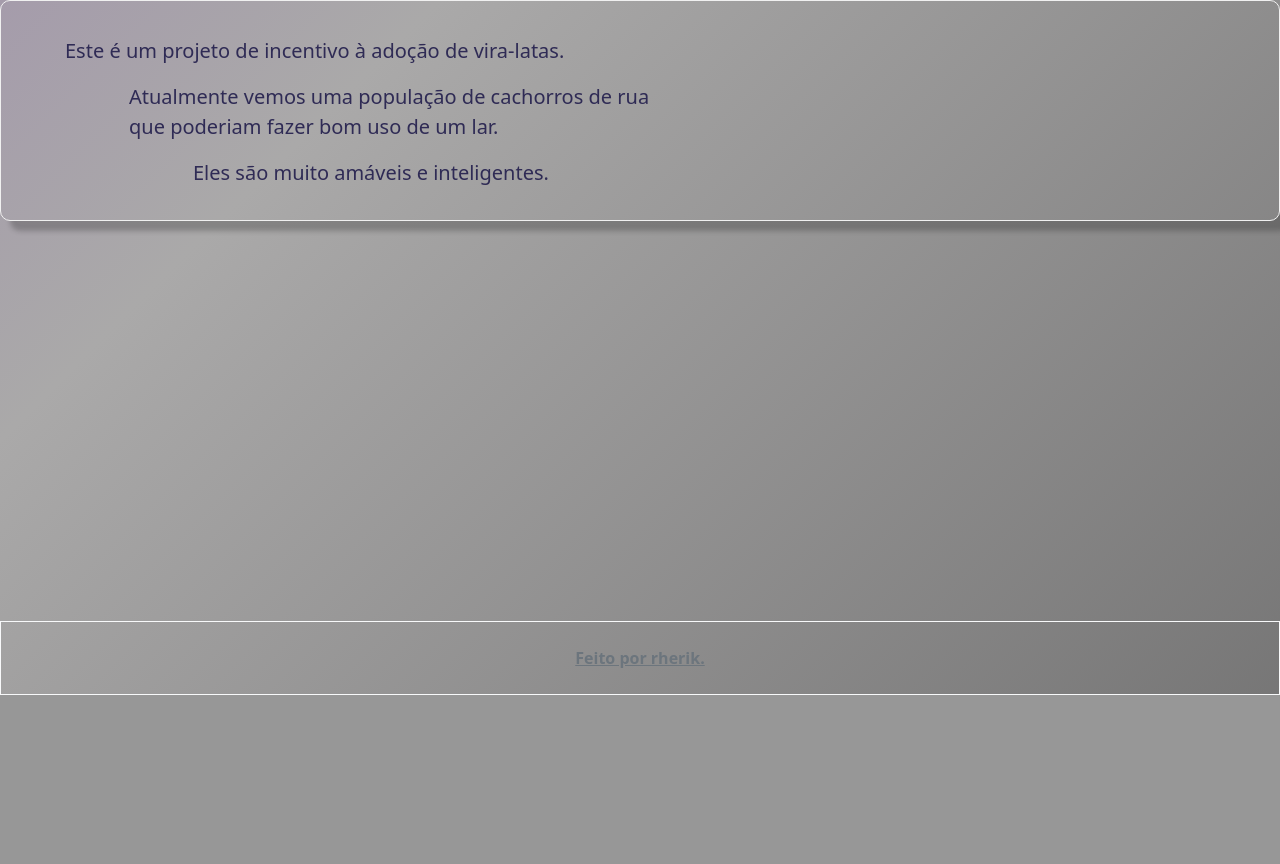
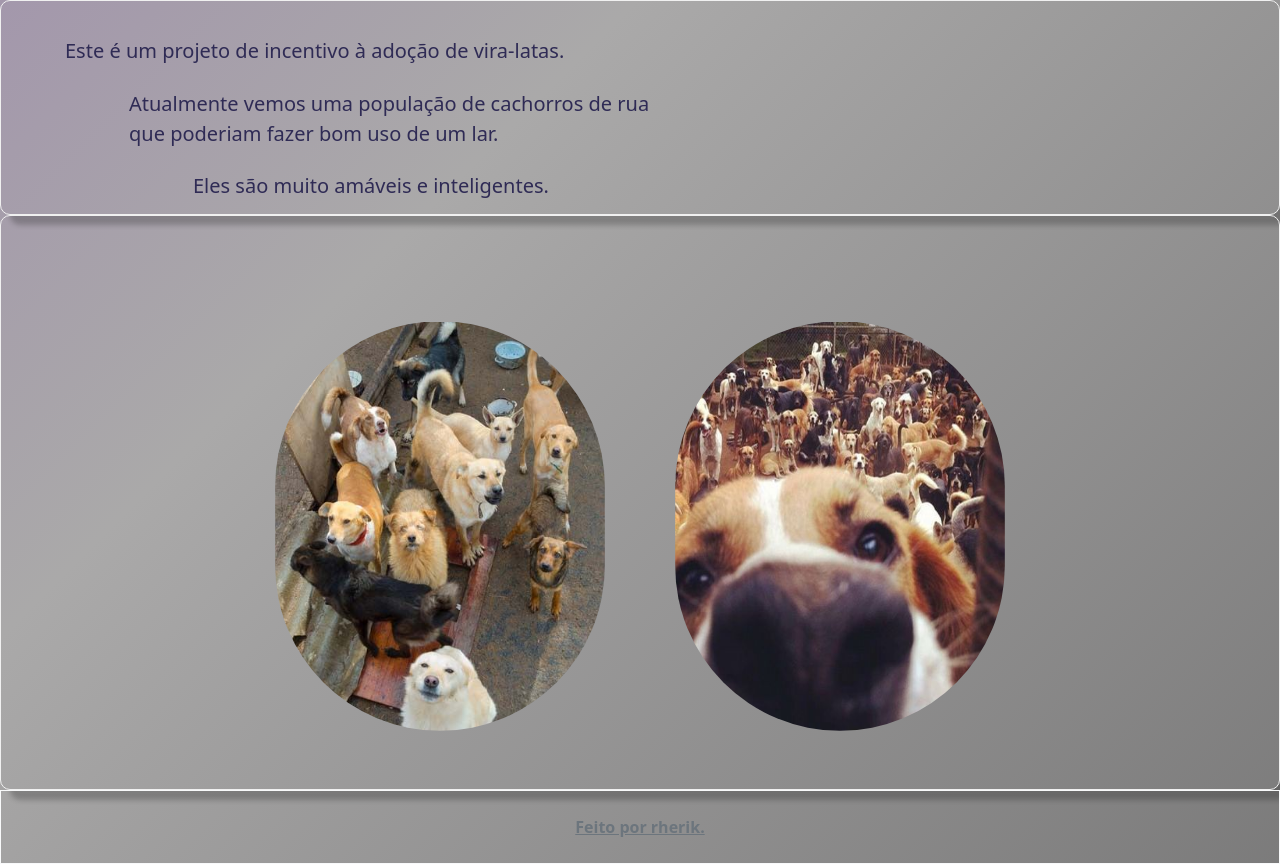
Before and after one commit to rherik/adocao_flask, a Flask app: page / in a window 1280 px wide. Shown: the part 144-1008 px from the top of the page. Before the commit the page ends 839 px from the top, so only its background shows below. Run offline with Flask 3, Linux system fonts and the light colour scheme.

Commit message:
refactor: change css and inicio

```diff
--- a/static/style.css
+++ b/static/style.css
@@ -63,18 +63,18 @@ body{
 #texto2 {
     font-size: var(--fs-300);
     color: var(--lm-text);
-    padding-top: 1rem;
+    padding-top: var(--space-md);
     padding-left: 8rem;
 }
 #texto3 {
     font-size: var(--fs-300);
     color: var(--lm-text);
-    padding-top: 1rem;
+    padding-top: var(--space-md);
     padding-left: 12rem;
-    padding-bottom: 2rem;
+    padding-bottom: var(--space-sm);
 }
-main, section, form{
-    padding-bottom: min(25rem);
+section, form{
+    padding-bottom: min(16rem);
 }
 #footer{
     position: fixed;
@@ -95,6 +95,8 @@ main, section, form{
     border: 1px solid #f0f0f0;
 }
 p{
+    padding-top: var(--space-sm);
+    padding-left: var(--space-sm);
     border: var(--space-lg);
     color: aliceblue;
     opacity: 0.8;
@@ -119,13 +121,17 @@ p{
 .container_images{
     display: flex;
     flex-direction: row;
+    justify-content: center;
+    padding: var(--space-lg);
+    padding-bottom: var(--space-md);
 }
 #fotos{
     min-width: 200px;
     max-width: 400px;
     min-height: 480px;
     aspect-ratio: 16/12;
-    border-radius: var(--round-sm);
+    border-radius: var(--round-full);
+    padding: var(--space-lg);
 }
 @keyframes gradient{
 	0% {
--- a/templates/inicio.html
+++ b/templates/inicio.html
@@ -14,7 +14,12 @@
                 Eles são muito amáveis e inteligentes.
             </small>
         </div>
-
+    </div>
+    <div id="caixa">
+        <div class="container_images">
+            <img id="fotos" src="{{ url_for('static', filename='imgs/vl1_brincando.png') }}">
+            <img id="fotos" src="{{ url_for('static', filename='imgs/vl2_brincando.png') }}">
+        </div>
     </div>
 </main>
 {% endblock %}
```
Also changed, not shown: README.md, static/imgs/img_site.png.
